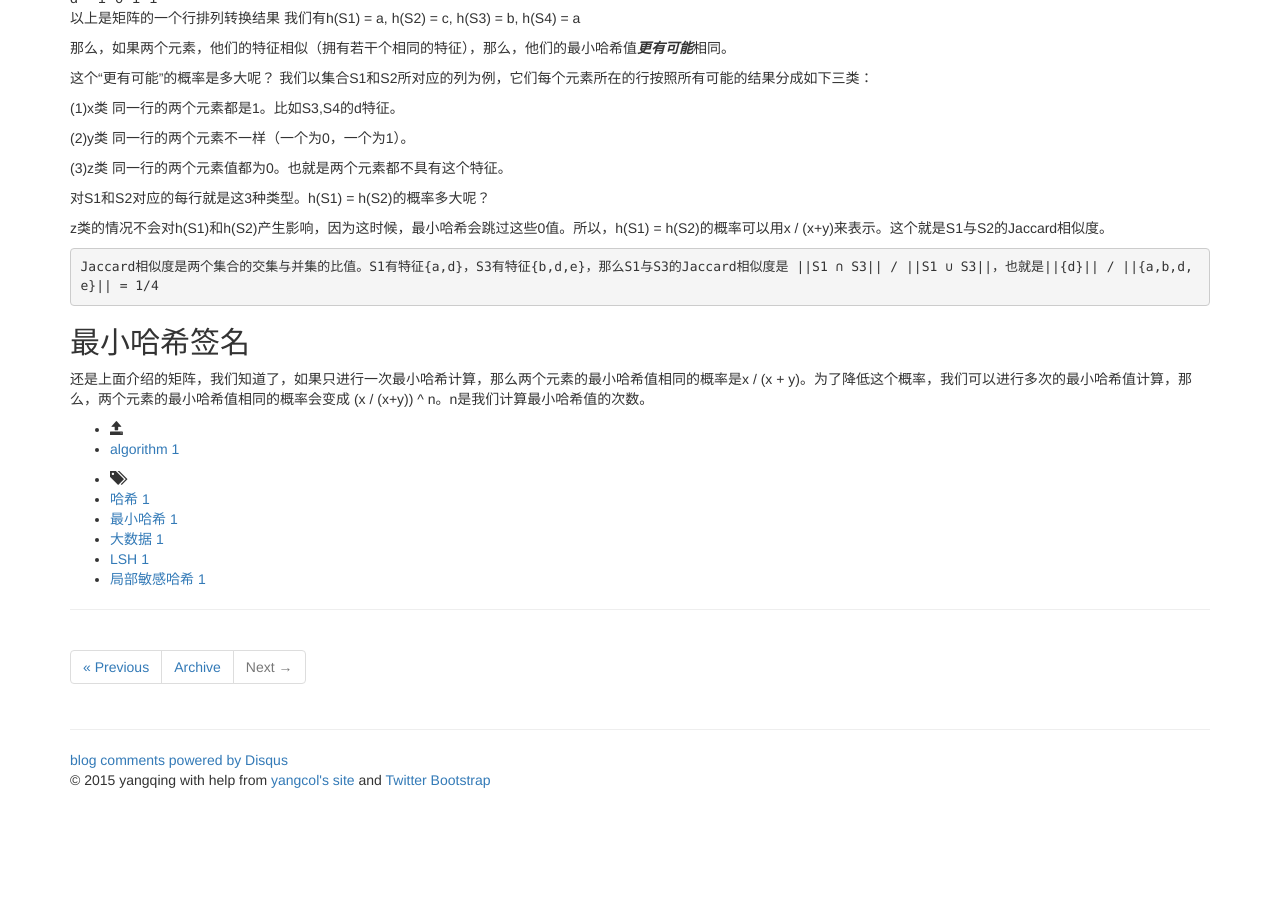
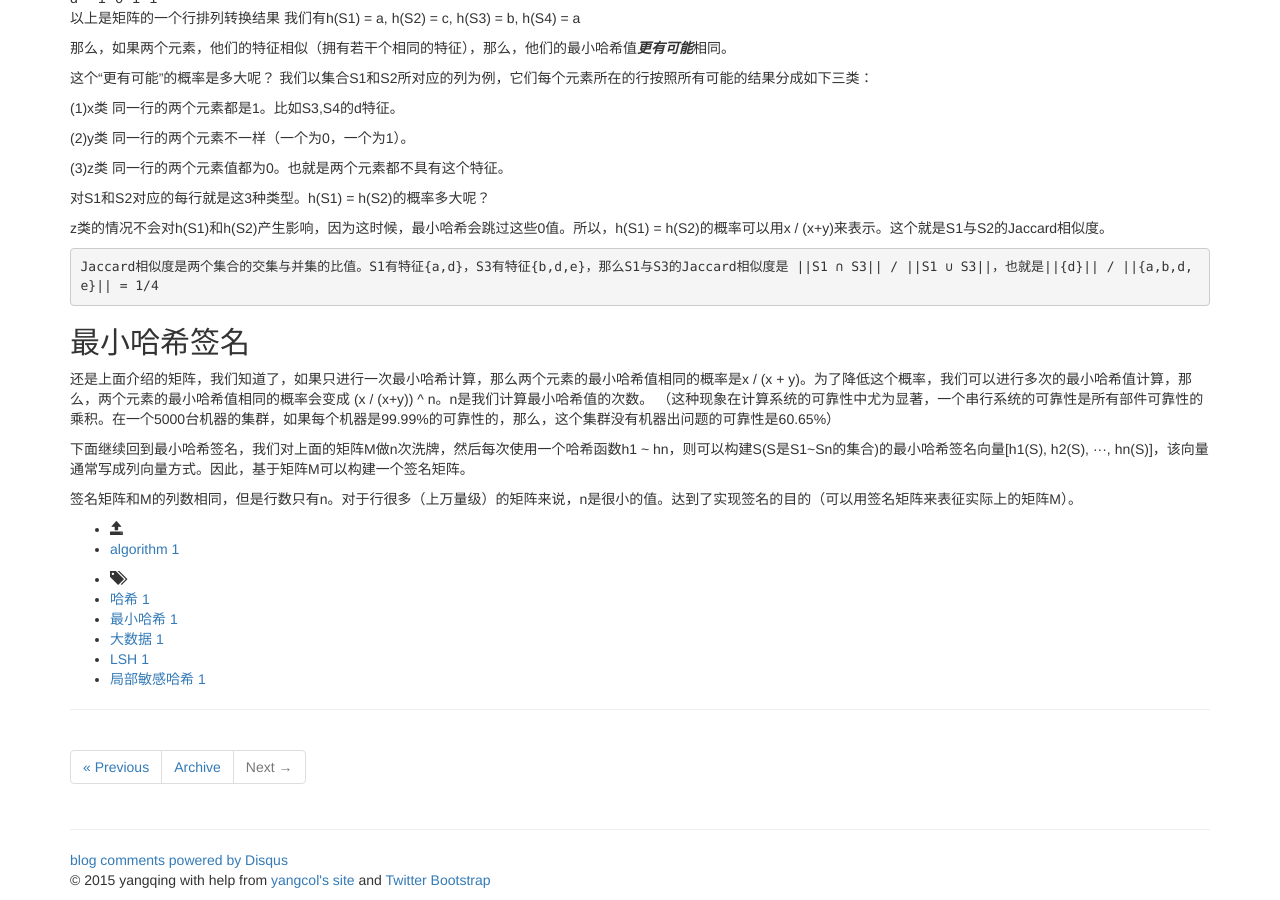
Before and after one commit to yangcol/yangcol.github.com, a Jekyll site: the page built from _posts/2015-1/2015-1-30-文档局部敏感哈希算法.md, in a window 1280 px wide and 900 px high, scrolled down 667 px. Built offline with Jekyll 4.4.1, drawn with Linux system fonts in a browser that asks for light colours; nearby versions of some CDN libraries; library files that are not in the unit come from our copies; comment, search, counter and statistics services are not loaded; before the commit the page ends 1467 px from its top, so only the background shows below that.

Commit message:
新加一点

```diff
--- a/_posts/2015-1/2015-1-30-文档局部敏感哈希算法.md
+++ b/_posts/2015-1/2015-1-30-文档局部敏感哈希算法.md
@@ -62,4 +62,8 @@ z类的情况不会对h(S1)和h(S2)产生影响，因为这时候，最小哈希
 
 
 ##最小哈希签名
-还是上面介绍的矩阵，我们知道了，如果只进行一次最小哈希计算，那么两个元素的最小哈希值相同的概率是x / (x + y)。为了降低这个概率，我们可以进行多次的最小哈希值计算，那么，两个元素的最小哈希值相同的概率会变成 (x / (x+y)) ^ n。n是我们计算最小哈希值的次数。
+还是上面介绍的矩阵，我们知道了，如果只进行一次最小哈希计算，那么两个元素的最小哈希值相同的概率是x / (x + y)。为了降低这个概率，我们可以进行多次的最小哈希值计算，那么，两个元素的最小哈希值相同的概率会变成 (x / (x+y)) ^ n。n是我们计算最小哈希值的次数。 （这种现象在计算系统的可靠性中尤为显著，一个串行系统的可靠性是所有部件可靠性的乘积。在一个5000台机器的集群，如果每个机器是99.99%的可靠性的，那么，这个集群没有机器出问题的可靠性是60.65%）
+
+下面继续回到最小哈希签名，我们对上面的矩阵M做n次洗牌，然后每次使用一个哈希函数h1 ~ hn，则可以构建S(S是S1~Sn的集合)的最小哈希签名向量[h1(S), h2(S), ···, hn(S)]，该向量通常写成列向量方式。因此，基于矩阵M可以构建一个签名矩阵。
+
+签名矩阵和M的列数相同，但是行数只有n。对于行很多（上万量级）的矩阵来说，n是很小的值。达到了实现签名的目的（可以用签名矩阵来表征实际上的矩阵M）。
```
Also changed, not shown: 2 other files.
